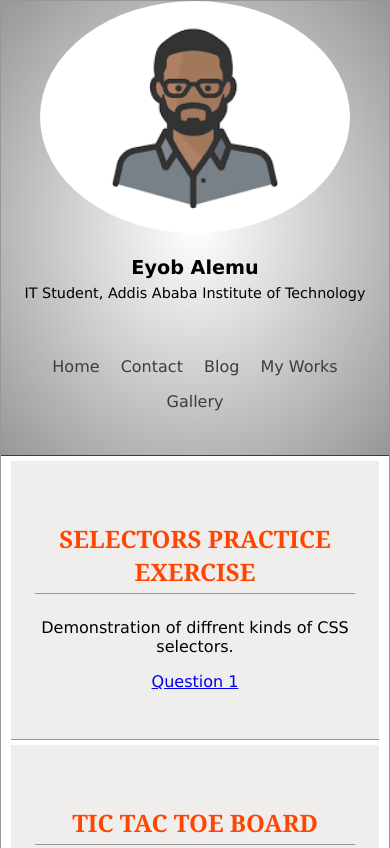
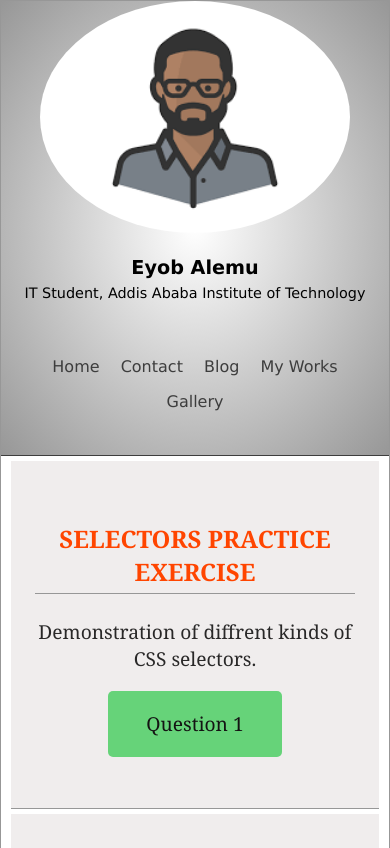
Before and after one commit to eban12/MyCv-html-app, a plain HTML site: page myworks.html in a window 390 px wide. Shown: the top 848 px of the page. Drawn offline with Linux system fonts and the light colour scheme.

Commit message:
updated styles for better responsivenes and added specific styles to the blog and myworks pages

```diff
--- a/Assets/css/style.css
+++ b/Assets/css/style.css
@@ -23,6 +23,11 @@ h3 {
     border-bottom: 1px solid #979797;
 }
 
+p {
+    font-family: Cambria, Cochin, Georgia, Times, 'Times New Roman', serif;
+    color: rgb(41, 40, 40);
+    font-size: 1.2em;
+}
 
 /* grid */
 
@@ -111,7 +116,7 @@ footer {
     color: #fff;
 }
 
-footer li a {
+footer li a, footer p {
     color: #fff;
 }
 
@@ -261,6 +266,21 @@ footer {
     clear: both;
 }
 
+/* my works */
+
+.work-container {
+    text-align: center;
+}
+
+.work-container a {
+    display: inline-block;
+    text-decoration: none;
+    background-color: rgb(102, 211, 121);
+    padding: 1em 2em;
+    border-radius: 5px;
+    color: #141313;
+}
+
 
 /* media queries */
 
```
